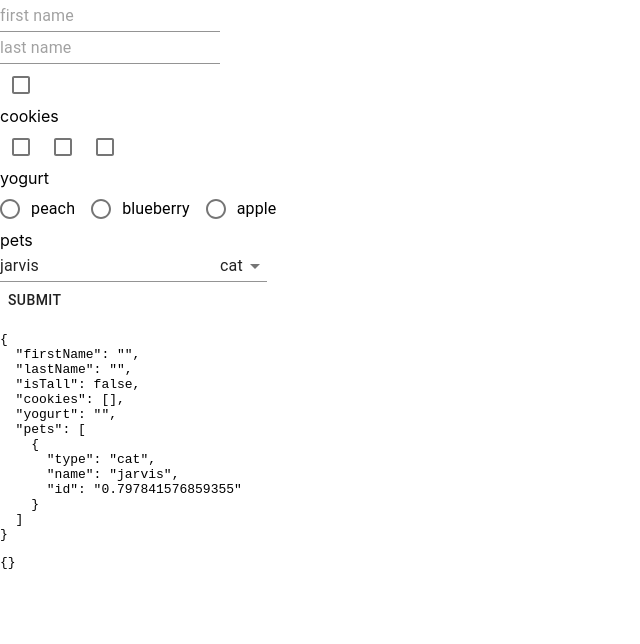
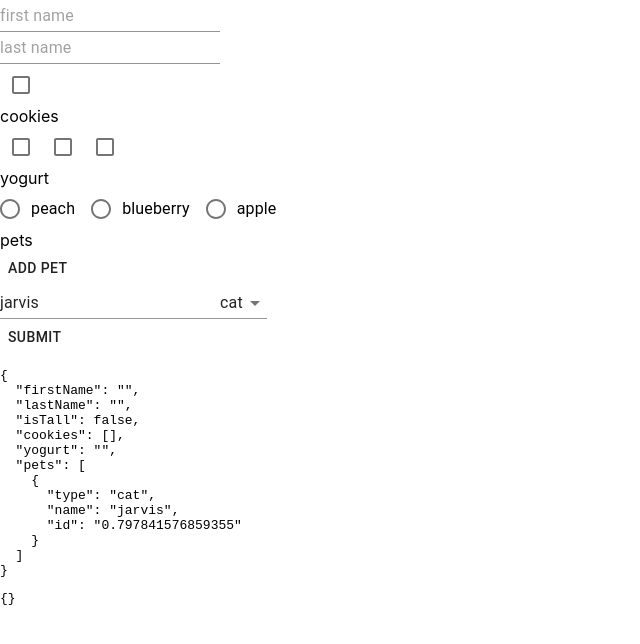
Before and after one commit to Annie-Huang/formik-2-example, a React (Create React App) app: page / in a window 1280 px wide. Shown: the top 644 px of the page, without its empty margins (0-640 px from the left). Built offline with nearby package versions, Linux system fonts and the light colour scheme.

Commit message:
Use arrayHelpers to push a new item into the pets array on Add button clicked

```diff
--- a/src/App.tsx
+++ b/src/App.tsx
@@ -164,6 +164,17 @@ function App() {
             <FieldArray name='pets'>
               {(arrayHelpers) => (
                 <div>
+                  <Button
+                    onClick={() =>
+                      arrayHelpers.push({
+                        type: 'frog',
+                        name: '',
+                        id: '' + Math.random(),
+                      })
+                    }
+                  >
+                    add pet
+                  </Button>
                   {values.pets.map((pet, index) => (
                     <div key={pet.id}>
                       <MyTextField
```
